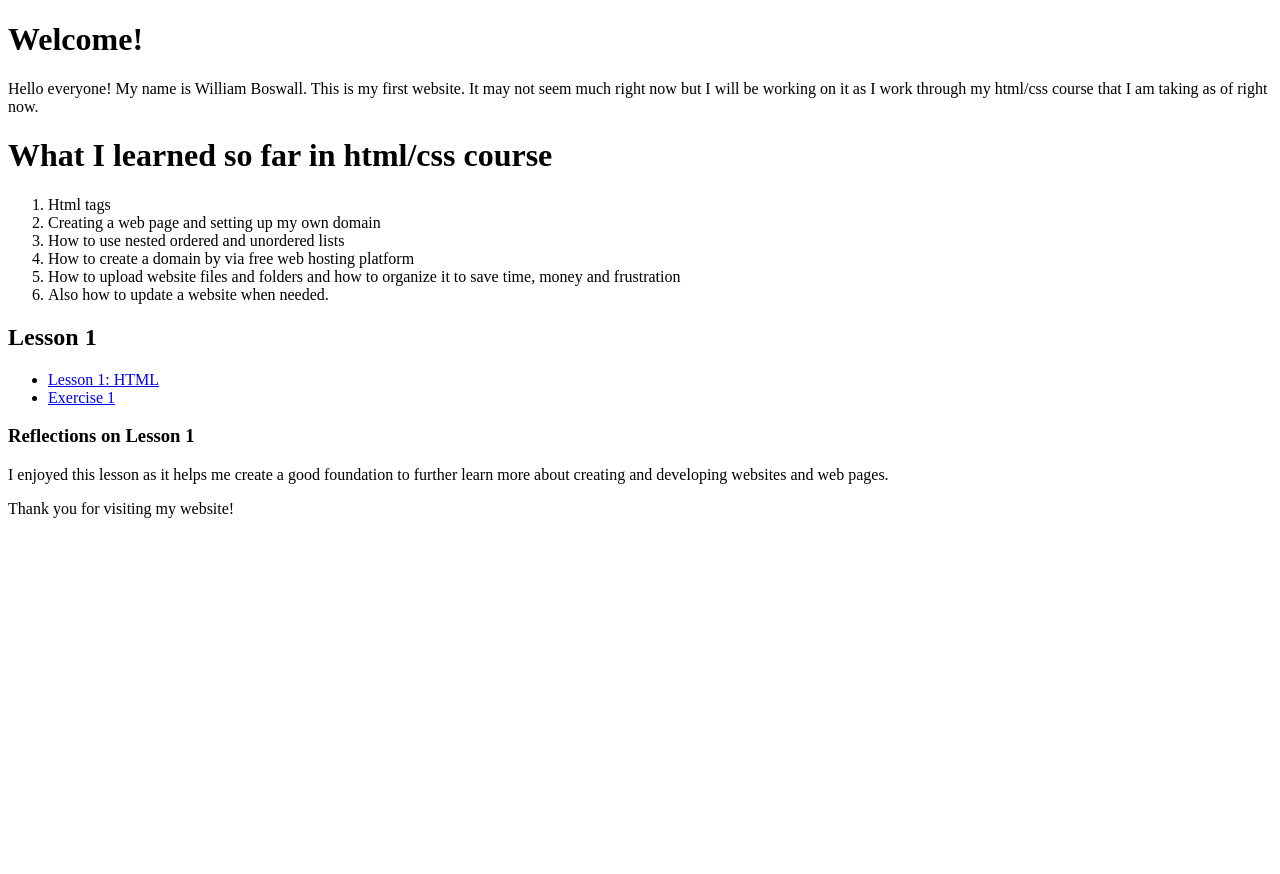
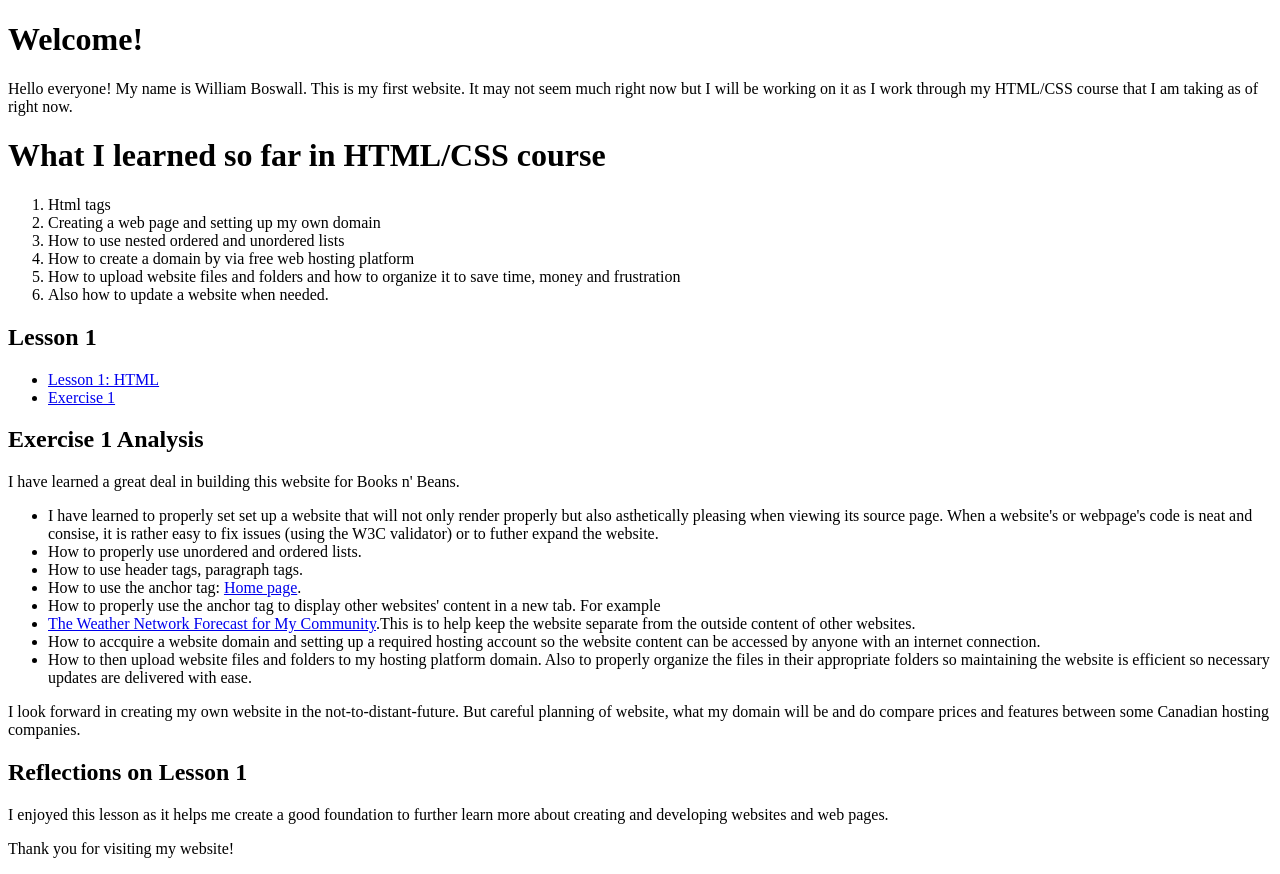
Before and after one commit to wboswall/webcourse, a plain HTML site: page wboswall.x10.bz/index.html in a window 1280 px wide. Before the commit the page ends 800 px from the top, so only its background shows below. Drawn offline with Linux system fonts and the light colour scheme.

Commit message:
Commit 25/10/2019 work
Did some additional work.

```diff
--- a/wboswall.x10.bz/index.html
+++ b/wboswall.x10.bz/index.html
@@ -1,13 +1,13 @@
 <!DOCTYPE html>
-<html>
+<html lang="en">
 	<head>
 		<meta charset="UTF-8">
 		<title>Home</title>
 	</head>
 	<body>
 	<h1>Welcome!</h1>
-	<p>Hello everyone! My name is William Boswall.  This is my first website.  It may not seem much right now but I will be working on it as I work through my html/css course that I am taking as of right now.</p>
-	<h1>What I learned so far in html/css course</h1>
+		<p>Hello everyone! My name is William Boswall.  This is my first website.  It may not seem much right now but I will be working on it as I work through my HTML/CSS course that I am taking as of right now.</p>
+	<h1>What I learned so far in HTML/CSS course</h1>
 		<ol>
 			<li>Html tags</li>
 			<li>Creating a web page and setting up my own domain</li>
@@ -16,12 +16,24 @@
 			<li>How to upload website files and folders and how to organize it to save time, money and frustration</li>
 			<li>Also how to update a website when needed.</li>
 		</ol>
-	<h2> Lesson 1 </h2>
+	<h2>Lesson 1</h2>
 		<ul>
 			<li><a href="lesson1/alice.html">Lesson 1: HTML</a></li>
 			<li><a href="exercise1/index.html">Exercise 1</a></li>
 		</ul>
-	<h3>Reflections on Lesson 1</h3>
+	<h2>Exercise 1 Analysis</h2>
+		<p>I have learned a great deal in building this website for Books n' Beans. </p>
+			<ul>
+				<li>I have learned to properly set set up a website that will not only render properly but also asthetically pleasing when viewing its source page.  When a website's or webpage's code is neat and consise, it is rather easy to fix issues (using the W3C validator) or to futher expand the website.</li>
+				<li>How to properly use unordered and ordered lists.</li>
+				<li>How to use header tags, paragraph tags.</li>
+				<li>How to use the anchor tag: <a href="/index.html">Home page</a>.</li>
+				<li>How to properly use the anchor tag to display other websites' content in a new tab.  For example <li><a href="https://www.theweathernetwork.com/ca/weather/prince-edward-island/dunstaffnage"target="_blank">The Weather Network Forecast for My Community</a>.This is to help keep the website separate from the outside content of other websites.</li>
+				<li>How to accquire a website domain and setting up a required hosting account so the website content can be accessed by anyone with an internet connection.
+				<li>How to then upload website files and folders to my hosting platform domain. Also to properly organize the files in their appropriate folders so maintaining the website is efficient so necessary updates are delivered with ease.</li>
+			</ul>
+			<p>I look forward in creating my own website in the not-to-distant-future. But careful planning of website, what my domain will be and do compare prices and features between some Canadian hosting companies.</p>
+	<h2>Reflections on Lesson 1</h2>
 		<p>I enjoyed this lesson as it helps me create a good foundation to further learn more about creating and developing websites and web pages.</p>
 	<p> Thank you for visiting my website! </p>
 	</body>
```
Also changed, not shown: exercise1/about.html (+3 -1 lines), exercise1/index.html (+6 -4 lines), index.html (+2 -2 lines), lesson1/alice.html (+3 -1 lines), exercise1answers.txt. Lines whose indentation alone changed are shown as unchanged.
